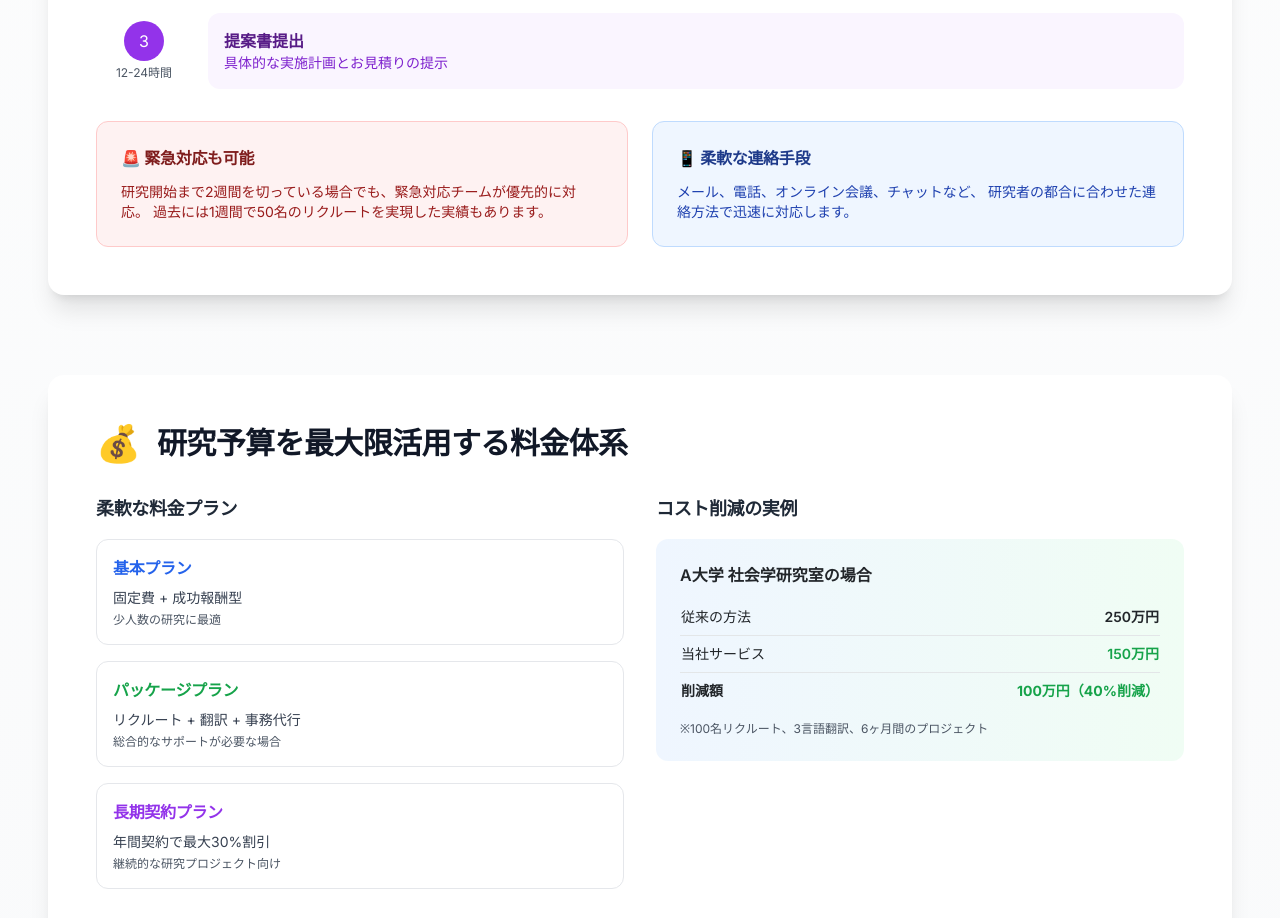
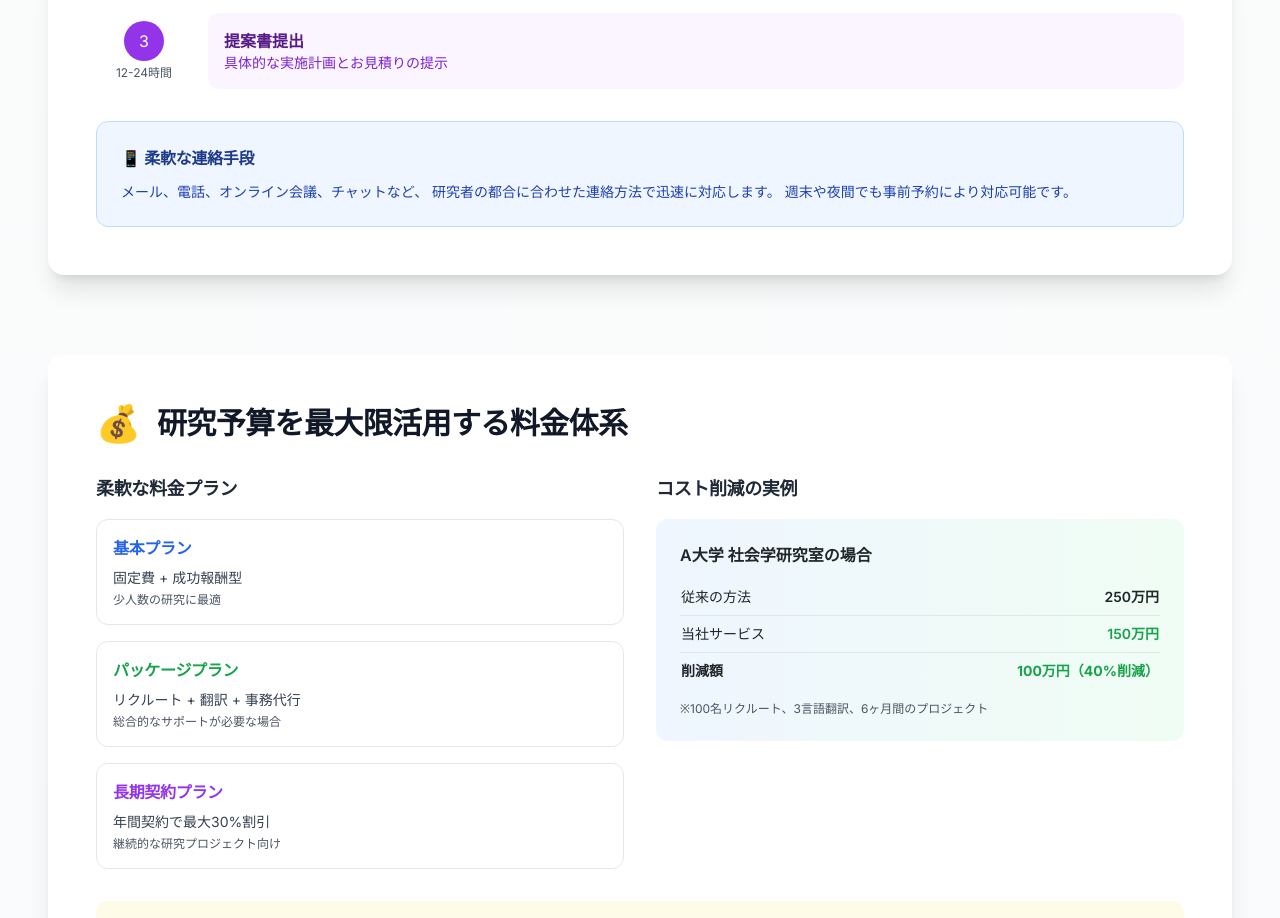
Before and after one commit to kylenorthernscript/scholar-support-ai-bridge-astro, an Astro site: page / in a window 1280 px wide. Shown: the part 6691-7609 px from the top of the page. Built offline with nearby package versions, Linux system fonts and the light colour scheme; Astro itself is replaced by a stand-in of ours.

Commit message:
Remove emergency response service mention as it's not currently available

```diff
--- a/src/components/DetailedInfoSection.astro
+++ b/src/components/DetailedInfoSection.astro
@@ -247,22 +247,13 @@
           </div>
         </div>
 
-        <div class="grid md:grid-cols-2 gap-6">
-          <div class="bg-red-50 border border-red-200 p-6 rounded-lg">
-            <h4 class="font-semibold text-red-900 mb-3">🚨 緊急対応も可能</h4>
-            <p class="text-red-800 text-sm">
-              研究開始まで2週間を切っている場合でも、緊急対応チームが優先的に対応。
-              過去には1週間で50名のリクルートを実現した実績もあります。
-            </p>
-          </div>
-
         <div class="bg-blue-50 border border-blue-200 p-6 rounded-lg">
           <h4 class="font-semibold text-blue-900 mb-3">📱 柔軟な連絡手段</h4>
           <p class="text-blue-800 text-sm">
             メール、電話、オンライン会議、チャットなど、
             研究者の都合に合わせた連絡方法で迅速に対応します。
+            週末や夜間でも事前予約により対応可能です。
           </p>
-          </div>
         </div>
       </div>
     </div>
```
Lines whose indentation alone changed are shown as unchanged.
